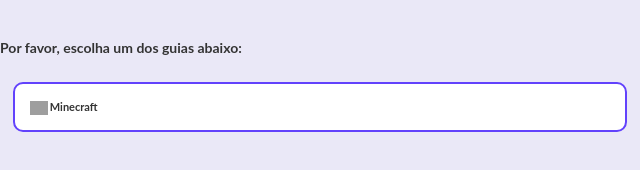
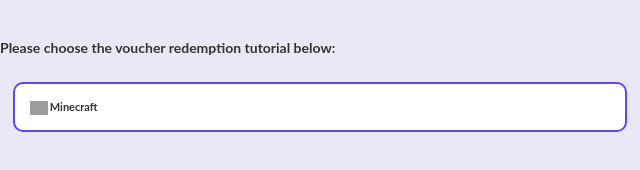
Before and after one commit to AtharshanShriram/game-and-app-guide-EG, a plain HTML site: page index.html in a window 1280 px wide. Shown: the full height of the page, 0-640 px from the left. Drawn offline with nearby package versions, Linux system fonts and the light colour scheme; grey boxes are pictures that could not be loaded.

Commit message:
Update index.html

```diff
--- a/index.html
+++ b/index.html
@@ -88,7 +88,7 @@
         window.addEventListener('load', (event) => {
 
             const { title } = Qs.parse(location.search, { ignoreQueryPrefix: true })
-        document.getElementById("heading").innerHTML = "Por favor, escolha um dos guias abaixo:"
+        document.getElementById("heading").innerHTML = "Please choose the voucher redemption tutorial below:"
     })
         function back() {
             window.parent.postMessage(
@@ -145,7 +145,7 @@
         </div>
             </br>
 
-          <h5 id = "heading" style ="font-weight:bold" > Por favor, escolha um dos guias abaixo:</h5>
+          <h5 id = "heading" style ="font-weight:bold" > Please choose the voucher redemption tutorial below: </h5>
 
 
 
```
